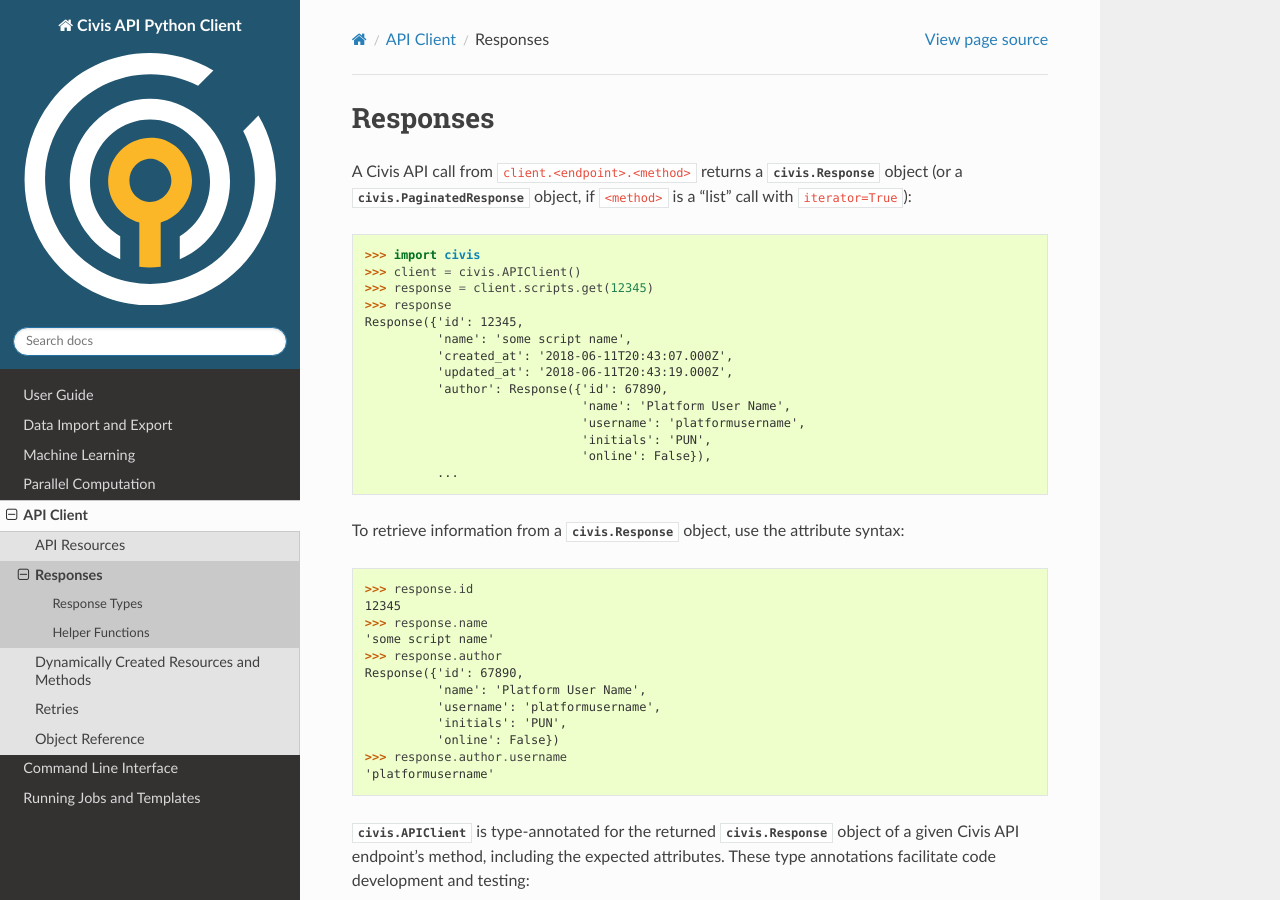
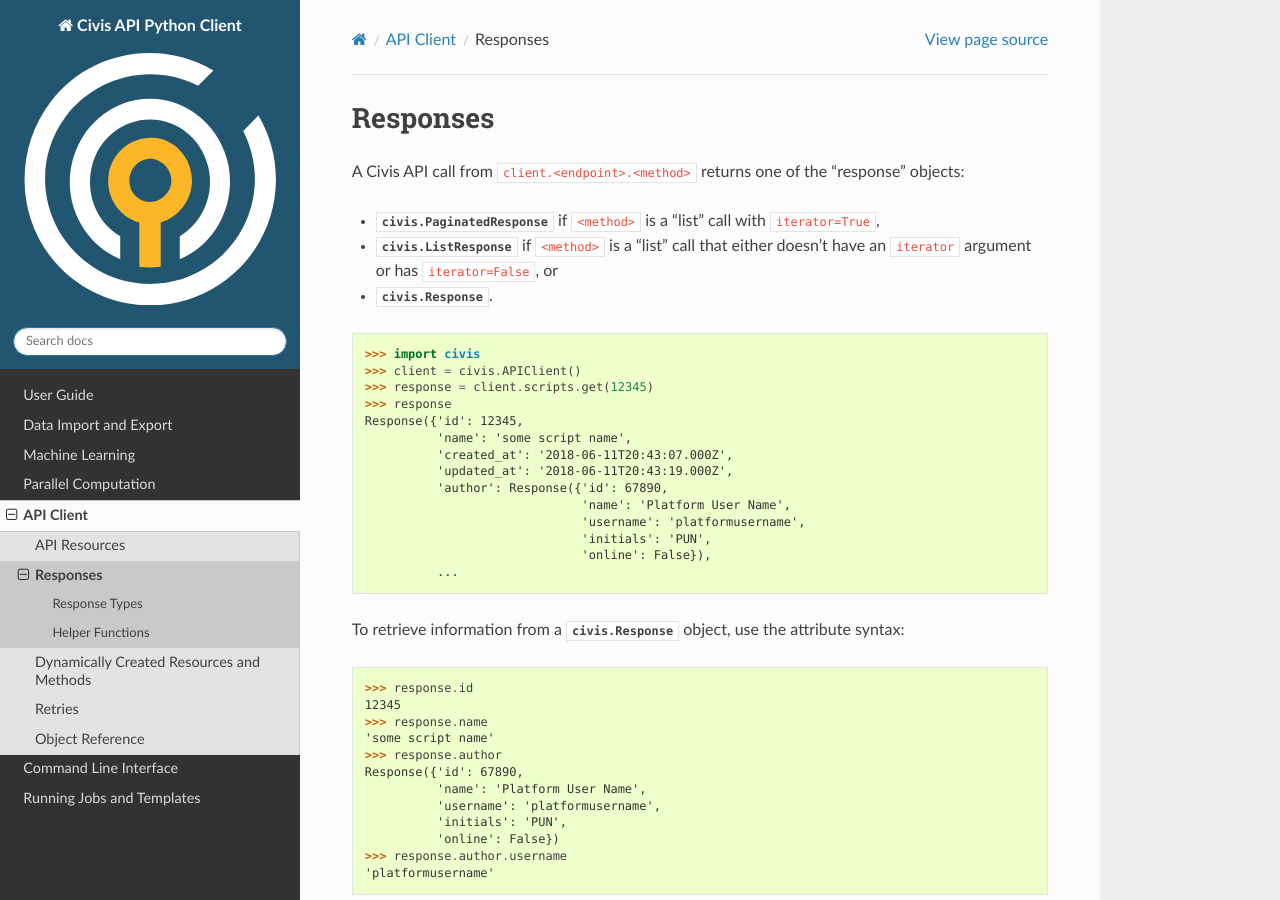
Before and after one commit to civisanalytics/civis-python, a Sphinx documentation site: the page built from docs/responses.rst, in a window 1280 px wide and 900 px high. Built offline with Sphinx 7.4.7 and the Read the Docs theme 3.1.0, drawn with Linux system fonts in a browser that asks for light colours.

Commit message:
DOC update response sphinx docs

```diff
--- a/docs/responses.rst
+++ b/docs/responses.rst
@@ -3,8 +3,11 @@
 Responses
 =========
 
-A Civis API call from ``client.<endpoint>.<method>`` returns a :class:`civis.Response` object
-(or a :class:`civis.PaginatedResponse` object, if ``<method>`` is a "list" call with ``iterator=True``):
+A Civis API call from ``client.<endpoint>.<method>`` returns one of the "response" objects:
+
+* :class:`civis.PaginatedResponse` if ``<method>`` is a "list" call with ``iterator=True``,
+* :class:`civis.ListResponse` if ``<method>`` is a "list" call that either doesn't have an ``iterator`` argument or has ``iterator=False``, or
+* :class:`civis.Response`.
 
 .. code-block:: python
 
```
Also changed, not shown: 1 other file.
